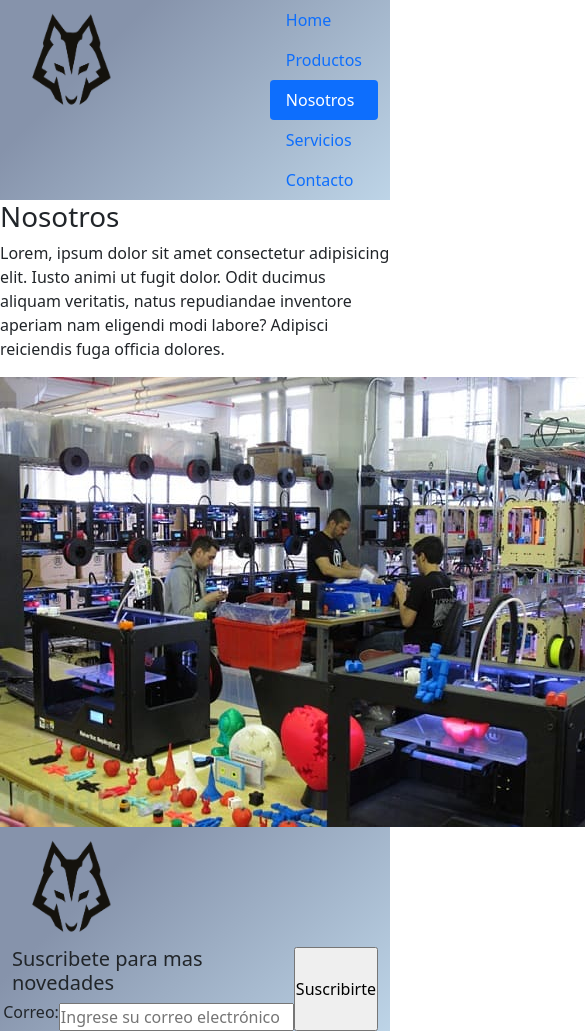
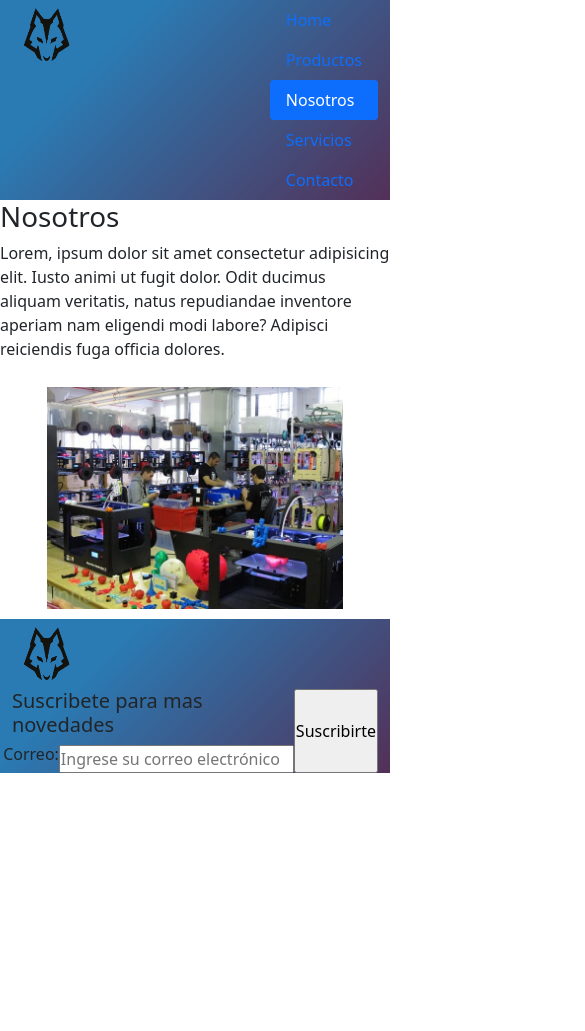
Before and after one commit to CarandoAlexis/Local3d-AlexisCarando, a plain HTML site: page paginas/nosotros.html in a window 390 px wide. Shown: the whole page, 585 px wide, since content can reach past the window. After the commit the page ends 844 px from the top, so only its background shows below. Drawn offline with Linux system fonts and the light colour scheme; files whose address does not match are found by name.

Commit message:
Cambios para adaptar a mobil en Nosotros e Index

```diff
--- a/estilos/estilos.css
+++ b/estilos/estilos.css
@@ -96,6 +96,17 @@
     background-size:cover;
 }
 
+/*CSS Nosotros*/
+.mainNosotros__imagen{
+	display: flex;
+	justify-content: center;
+	padding: 10px;
+}
+.mainNosotros__imagen img{
+	width: 80%;
+	height: 80%;
+}
+
 
 /*CSS footer header*/
 
@@ -117,3 +128,22 @@
 	background-color: #bdd4e7;
 	background-image: linear-gradient(315deg, #bdd4e7 0%, #8693ab 74%);
 }
+
+@media screen and (max-width:768px){
+	.logo{
+		width: 70px;
+		height: 70px;
+	}
+
+	.header{
+		background-color: #7f5a83;
+		background-image: linear-gradient(315deg, #533057 0%, #2a7bb4 74%);
+	}
+
+	.footer{
+		background-color: #7f5a83;
+		background-image: linear-gradient(315deg, #533057 0%, #2a7bb4 74%);
+	}
+
+
+}
--- a/paginas/nosotros.html
+++ b/paginas/nosotros.html
@@ -22,14 +22,14 @@
         <div class="container-fluid">
 
             <div class="row">
-                <div class="col">
-                    <img src="../multimedia/logo.png" class="logo">
+                <div class="col col-md-2">
+                    <img src="../multimedia/logo.png" class="logo img-responsive">
                 </div>
 
-                <div class="col">
+                <div class="col col-md-8">
                 </div>
 
-                <div class="col">
+                <div class="col col-md-2">
                     <div class="d-flex justify-content-end">
                         <div class="nav flex-column nav-pills" id="v-pills-tab" role="tablist" aria-orientation="vertical">
                             <a class="nav-link" id="v-pills-home-tab" data-toggle="pill" href="../index.html" role="tab" aria-controls="v-pills-home" aria-selected="true">Home</a>
@@ -52,8 +52,9 @@
             <article>
             <!--Breve historia del local con imagen de este-->
             <p class="mainNosotros__descripcion">Lorem, ipsum dolor sit amet consectetur adipisicing elit. Iusto animi ut fugit dolor. Odit ducimus aliquam veritatis, natus repudiandae inventore aperiam nam eligendi modi labore? Adipisci reiciendis fuga officia dolores.</p>
-
-            <img src="../multimedia/Local3d.jpg" class="mainNosotros__imagen">
+            <div class="mainNosotros__imagen">
+                <img src="../multimedia/Local3d.jpg" class="img-responsive">
+            </div>
             <!--Cierre de la historia-->
             </article>
         </section>
@@ -63,15 +64,15 @@
     <footer class="footer">
         <div class="container-fluid">
             <div class="row">
-                <div class="col">
-                    <img src="../multimedia/logo.png" class="logo">
+                <div class="col col-md-2">
+                    <img src="../multimedia/logo.png" class="logo img-responsive">
                 </div>
 
-                <div class="col">
+                <div class="col col-md-8">
 
                 </div>
 
-                <div class="col">
+                <div class="col col-md-2">
                     <form class="d-flex justify-content-end">
                         <fieldset>
                             <legend class="h5 d-flex justify-content-end">Suscribete para mas novedades</legend>
```
Also changed, not shown: index.html (+8 -8 lines).
